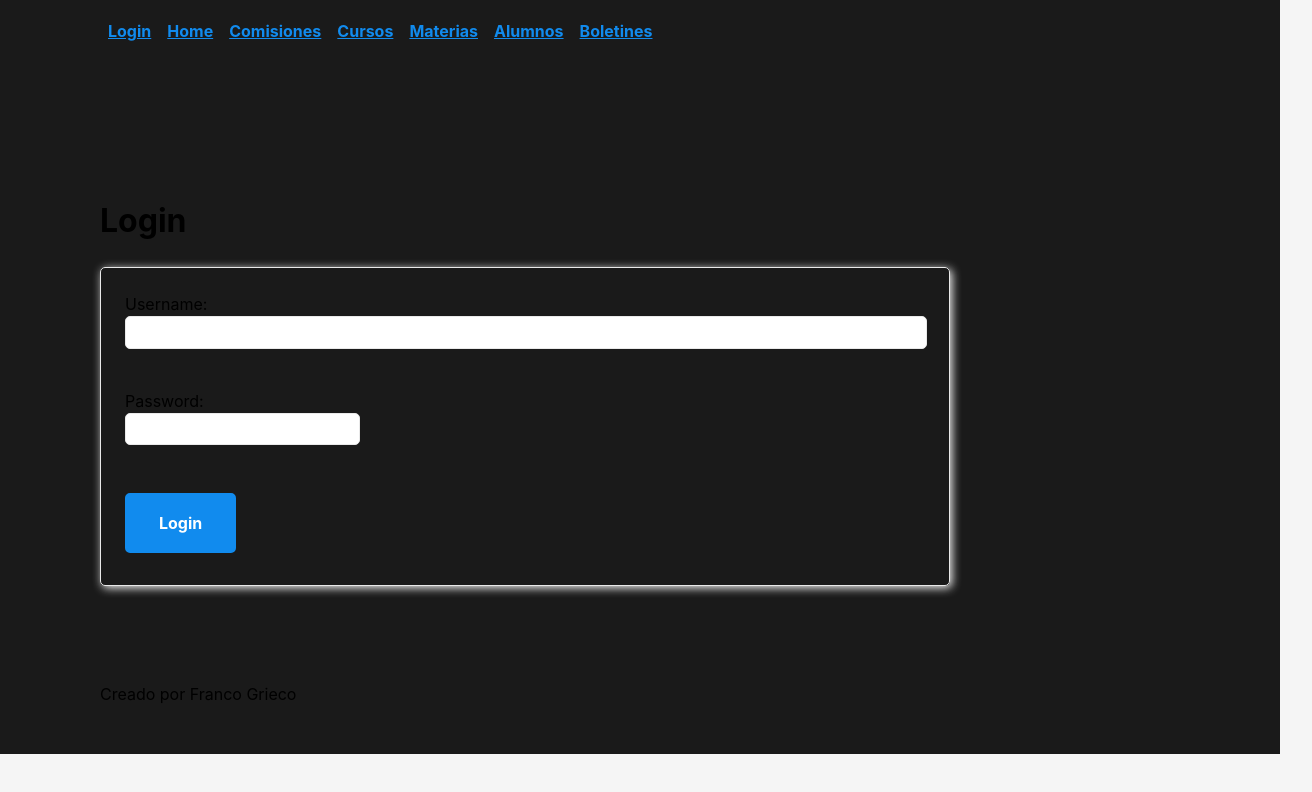
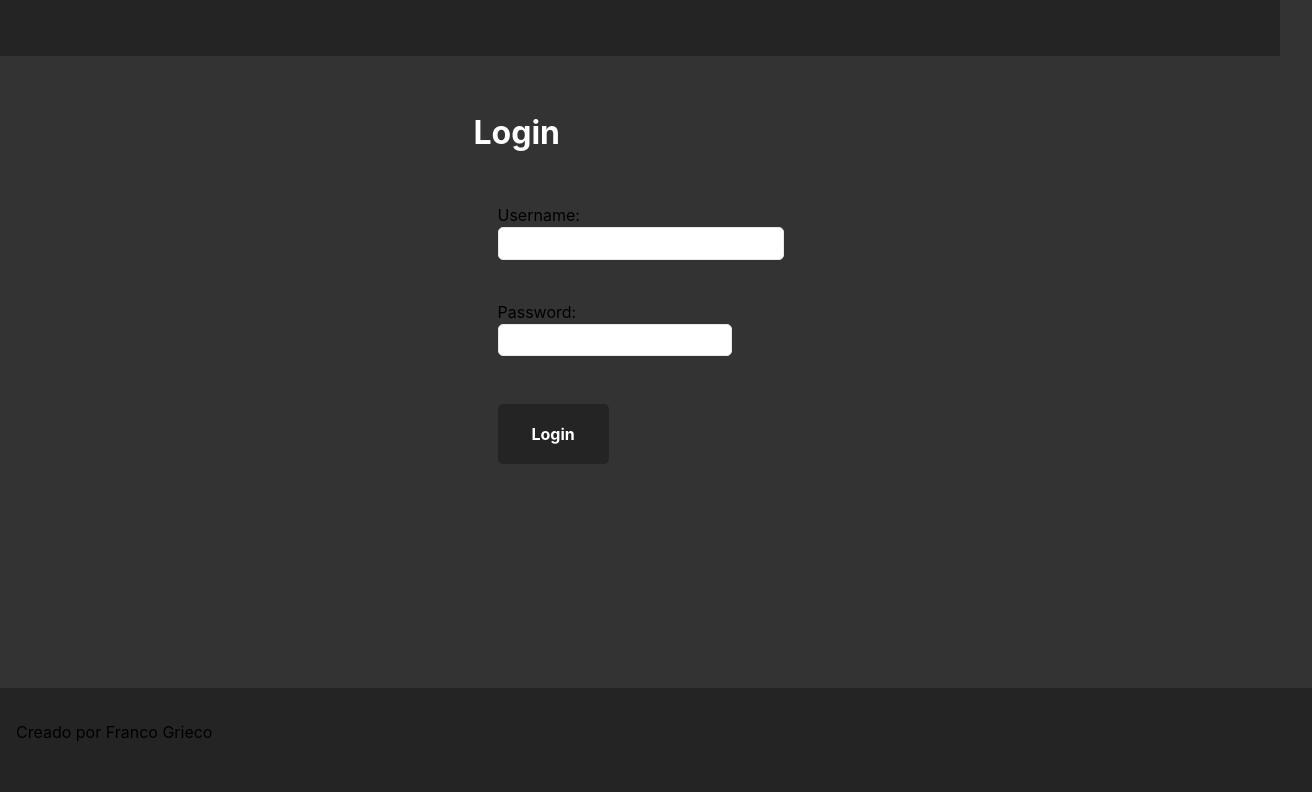
Before and after one commit to FrancoJGrieco/FrontEscuela, a React (Create React App) app: page /login in a window 1280 px wide. Shown: the top 792 px of the page, 1312 px wide, since content can reach past the window. Built offline with nearby package versions, Linux system fonts and the light colour scheme.

Commit message:
Modificacion de estilos de la pagina

```diff
--- a/src/components/App.js
+++ b/src/components/App.js
@@ -17,14 +17,15 @@ function App () {
   return (
     <div className="App">
       <BrowserRouter>
-        <header>
+        <header className='header-nav'>
           <nav>
+            {store.loggedIn &&
               <ul>
-              {!store.loggedIn &&
+                {/* {!store.loggedIn &&
                 <li>
                   <Link to='/login'>Login</Link>
                 </li>
-              }
+              } */}
                 <li>
                   <Link to='/'>Home</Link>
                 </li>
@@ -44,6 +45,7 @@ function App () {
                   <Link to='/boletines'>Boletines</Link>
                 </li>
               </ul>
+            }
           </nav>
         </header>
         <Routes>
--- a/src/components/alumnos/CreateForm.js
+++ b/src/components/alumnos/CreateForm.js
@@ -1,4 +1,5 @@
 import alumnosStore from '../../stores/alumnosStore'
+import ModalWindow from '../general/ModalWindow'
 
 export default function CreateForm () {
   const store = alumnosStore((store) => {
@@ -6,20 +7,27 @@ export default function CreateForm () {
       createFormVisibility: store.createFormVisibility,
       updateCreateFormField: store.updateCreateFormField,
       createForm: store.createForm,
-      createAlumno: store.createAlumno
+      createAlumno: store.createAlumno,
+      toggleCreate: store.toggleCreate
     }
   })
 
   if (!store.createFormVisibility) return <></>
   return (
-    <div>
+    <>
+      <ModalWindow>
+        <div className='exit-modal' onClick={() => store.toggleCreate()}><span>X</span></div>
         <h2>Crear alumno</h2>
-      <form onSubmit={store.createAlumno}>
+        <form onSubmit={store.createAlumno} className='form-modal'>
+          <label>Nombre</label>
           <input onChange={store.updateCreateFormField} value={store.createForm.nombre} name="nombre" /><br />
+          <label>Apellido</label>
           <input onChange={store.updateCreateFormField} value={store.createForm.apellido} name="apellido" /><br />
+          <label>Edad</label>
           <input onChange={store.updateCreateFormField} value={store.createForm.edad} name="edad" /><br />
           <button type="submit">Crear</button>
         </form>
-    </div>
+      </ModalWindow>
+    </>
   )
 }
--- a/src/components/alumnos/UpdateForm.js
+++ b/src/components/alumnos/UpdateForm.js
@@ -1,25 +1,33 @@
 import alumnosStore from '../../stores/alumnosStore'
+import ModalWindow from '../general/ModalWindow'
 
 export default function UpdateForm () {
   const store = alumnosStore((store) => {
     return {
       updateForm: store.updateForm,
       updateAlumno: store.updateAlumno,
-      handleUpdateFieldChange: store.handleUpdateFieldChange
-
+      handleUpdateFieldChange: store.handleUpdateFieldChange,
+      btnClose: store.btnClose,
+      updateFormVisibility: store.updateFormVisibility
     }
   })
 
-  if (!store.updateForm._id) return <></>
+  if (!store.updateFormVisibility) return <></>
   return (
-    <div>
+    <>
+      <ModalWindow>
+        <div className='exit-modal' onClick={() => store.btnClose()}><span>X</span></div>
         <h2>Modificar alumno</h2>
-      <form onSubmit={store.updateAlumno}>
+        <form onSubmit={store.updateAlumno} className='form-modal'>
+          <label>Nombre</label>
           <input onChange={store.handleUpdateFieldChange} value={store.updateForm.nombre} name='nombre' /><br />
+          <label>Apellido</label>
           <input onChange={store.handleUpdateFieldChange} value={store.updateForm.apellido} name='apellido' /><br />
+          <label>Edad</label>
           <input onChange={store.handleUpdateFieldChange} value={store.updateForm.edad} name='edad' /><br />
           <button type='submit'>Modificar</button>
         </form>
-    </div>
+      </ModalWindow>
+    </>
   )
 }
--- a/src/components/comisiones/CreateForm.js
+++ b/src/components/comisiones/CreateForm.js
@@ -2,6 +2,7 @@
 import { useEffect } from 'react'
 import comisionesStore from '../../stores/comisionesStore'
 import cursosStore from '../../stores/cursosStore'
+import ModalWindow from '../general/ModalWindow'
 
 export default function CreateForm () {
   const store = comisionesStore((store) => {
@@ -29,10 +30,11 @@ export default function CreateForm () {
 
   if (!store.createFormVisibility) return <></>
   return (
-    <div>
+    <>
+      <ModalWindow>
         <button onClick={store.cerrarForm}>x</button>
         <h2>Crear Comision</h2>
-      <form onSubmit={store.createComision}>
+        <form onSubmit={store.createComision} >
           <label>Numero de comisión</label>
           <input onChange={store.updateCreateFormField} value={store.createForm.numero} name="numero" />
           <label>Año de comisión</label>
@@ -48,6 +50,7 @@ export default function CreateForm () {
           </select>
           <button type="submit">Crear</button>
         </form>
-    </div>
+      </ModalWindow>
+    </>
   )
 }
--- a/src/components/comisiones/UpdateForm.js
+++ b/src/components/comisiones/UpdateForm.js
@@ -1,4 +1,5 @@
 import comisionesStore from '../../stores/comisionesStore'
+import ModalWindow from '../general/ModalWindow'
 
 export default function UpdateForm () {
   const store = comisionesStore((store) => {
@@ -13,7 +14,8 @@ export default function UpdateForm () {
 
   if (!store.updateFormVisibility) return <></>
   return (
-    <div>
+    <>
+      <ModalWindow>
         <h2>Modificar Comision</h2>
         <button onClick={store.cerrarForm}>x</button>
         <form onSubmit={store.updateComision}>
@@ -21,6 +23,7 @@ export default function UpdateForm () {
           <input onChange={store.handleUpdateFieldChange} value={store.updateForm.year} name='year' /><br />
           <button type='submit'>Modificar</button>
         </form>
-    </div>
+      </ModalWindow>
+    </>
   )
 }
--- /dev/null
+++ b/src/components/general/ModalWindow.js
@@ -0,0 +1,9 @@
+export default function ModalWindow ({ children }) {
+  return (
+    <div className='container-modal'>
+      <div className='content-modal'>
+        {children}
+      </div>
+    </div>
+  )
+}
--- a/src/index.css
+++ b/src/index.css
@@ -5,11 +5,13 @@
     --color-accent: #118bee15;
     --color-bg: #fff;
     --color-bg-secondary: #e9e9e9;
-    --color-link: #118bee;
+    /* --color-link: #118bee; */
+    --color-link: #242424;
     --color-secondary: #920de9;
     --color-secondary-accent: #920de90b;
     --color-shadow: #f4f4f4;
-    --color-table: #118bee;
+    --color-table: #242424;
+    /* --color-table: #118bee; */
     --color-text: #000;
     --color-text-secondary: #999;
     --color-scrollbar: #cacae8;
@@ -55,7 +57,11 @@ article aside {
     border-left: 4px solid var(--color-secondary);
     padding: 0.01rem 0.8rem;
 }
-
+#root, .App{
+    min-height: 100vh;
+    display: flex;
+    flex-direction: column;
+}
 body {
     background: var(--color-bg);
     color: var(--color-text);
@@ -64,16 +70,25 @@ body {
     margin: 0;
     overflow-x: hidden;
     padding: 0;
-    background-color: whitesmoke;
+    background-color: #333;
+    display: flex;
+    flex-direction: column;
+    min-height: 100vh;
 }
 
 footer,
 header,
 main {
     margin: 0 auto;
-    max-width: var(--width-content);
-    padding: 3rem 1rem;
+    padding: 2rem 1rem;
     /* display: flex; */
+}
+
+.header-nav{
+    width: 100%;
+    height: 3.5rem;
+    padding: 0;
+    background-color: #242424;
 }
 
 hr {
@@ -124,7 +139,7 @@ main header {
 }
 
 header {
-    max-height: 80px;
+    min-height: 2.5rem;
     text-align: var(--justify-important);
 }
 
@@ -151,20 +166,38 @@ nav {
     display: flex;
     font-weight: bold;
     justify-content: space-between;
-    margin-bottom: 7rem;
+}
+
+.header-nav nav {
+    height: 100%;
 }
 
 nav ul {
     list-style: none;
     padding: 0;
+    margin: auto;
+    height: 100%;
+    display: flex;
+    align-items: center;
 }
 
 nav ul li {
-    display: inline-block;
-    margin: 0 0.5rem;
+    display: flex;
     position: relative;
     text-align: left;
+    height: 100%;
+    align-items: center;
+    padding: 0 0.5rem;
+    background-color: #242424;
 }
+
+nav ul li a {
+    height: 100%;
+    width: 100%;
+    display: flex;
+    align-items: center;
+}
+
 nav ul li Link{
    color: red
 }
@@ -233,6 +266,7 @@ h5,
 h6 {
     line-height: var(--line-height);
     text-wrap: balance;
+    color: white
 }
 
 mark {
@@ -282,10 +316,10 @@ sup {
 
 /* Links */
 a {
-    color: var(--color-link);
+    color: white;
     display: inline-block;
     font-weight: bold;
-    text-decoration: underline;
+    text-decoration: none;
 }
 
 a:hover {
@@ -317,7 +351,8 @@ input[type="submit"] {
 }
 
 button:hover,
-input[type="submit"]:hover {
+input[type="submit"]:hover,
+nav ul li:hover {
     cursor: pointer;
     filter: brightness(var(--hover-brightness));
 }
@@ -378,9 +413,9 @@ input[type="submit"][disabled]:hover {
 }
 
 form {
-    border: 1px solid var(--color-bg-secondary);
+    /* border: 1px solid var(--color-bg-secondary); */
     border-radius: var(--border-radius);
-    box-shadow: var(--box-shadow) var(--color-shadow);
+    /*box-shadow: var(--box-shadow) var(--color-shadow);*/
     display: block;
     max-width: var(--width-card-wide);
     min-width: var(--width-card);
@@ -441,6 +476,8 @@ textarea[readonly] {
 label {
     font-weight: bold;
     margin-bottom: 0.2rem;
+    color: white
+
 }
 
 /* Popups */
@@ -521,6 +558,14 @@ blockquote footer {
     padding: 1.5rem 0;
 }
 
+footer{
+    min-height: 3rem;
+    margin: auto 0 0 0;
+    width: 100%;
+    max-width: 100%;
+    background-color: #242424;
+}
+
 /* Scrollbars */
 * {
     scrollbar-width: thin;
@@ -541,11 +586,8 @@ blockquote footer {
     border-radius: 10px;
 }
 
-main,
-header,
-footer,
-.App{
-    background-color: rgb(26, 26, 26);
+main{
+    min-height: 100%;
 }
 
 /* .formulario{
@@ -554,3 +596,62 @@ footer,
     height: 100vh;
     width: 100vw;
 } */
+
+.container-modal {
+    position: fixed;
+    top: 0;
+    left: 0;
+    background-color: rgba(95, 95, 95, 0.8)   ;
+    width: 100vw;
+    height: 100vh;
+    display: flex;
+    flex-direction: column;
+}
+
+.content-modal {
+    background-color: rgba(51, 51, 51);
+    border-radius: 10px;
+    padding: 0.5rem;
+    width: fit-content;
+    margin: auto;
+    min-width: 20vw;
+    display: flex;
+    flex-direction: column;
+    align-items: center;
+}
+
+.content-modal .exit-modal{
+    align-self: flex-start;
+}
+
+.content-modal button {
+    align-self: flex-end;
+}
+
+.exit-modal {
+    width: 2rem;
+    height: 2rem;
+    background-color: gray;
+    text-align: center;
+    border-radius: 5px;
+    transition: all 300ms ease;
+    display: flex;
+    cursor: pointer;
+}
+
+.exit-modal span {
+    margin: auto;
+    font-weight: bolder;
+}
+.exit-modal:hover{
+    background-color: gainsboro;
+}
+
+.form-modal{
+    display: flex;
+    flex-direction: column;
+}
+
+.form-modal input{
+    margin-bottom: 0.2rem;
+}
--- a/src/stores/alumnosStore.js
+++ b/src/stores/alumnosStore.js
@@ -4,6 +4,7 @@ import axios from 'axios'
 const alumnosStore = create((set) => ({
   alumnos: null,
   createFormVisibility: false,
+  updateFormVisibility: false,
 
   createForm: {
     nombre: '',
@@ -91,6 +92,7 @@ const alumnosStore = create((set) => ({
 
     set({
       alumnos: newAlumnos,
+      updateFormVisibility: false,
       updateForm: {
         _id: null,
         nombre: '',
@@ -102,6 +104,7 @@ const alumnosStore = create((set) => ({
   toggleUpdate: (alumno) => {
     set({
       createFormVisibility: false,
+      updateFormVisibility: true,
       createForm: {
         nombre: '',
         apellido: '',
@@ -123,7 +126,24 @@ const alumnosStore = create((set) => ({
         _id: null,
         nombre: '',
         apellido: '',
-        edad: 0
+        edad: ''
+      }
+    })
+  },
+  btnClose: () => {
+    set({
+      createFormVisibility: false,
+      updateFormVisibility: false,
+      updateForm: {
+        _id: null,
+        nombre: '',
+        apellido: '',
+        edad: ''
+      },
+      createForm: {
+        nombre: '',
+        apellido: '',
+        edad: ''
       }
     })
   }
```
Lines whose indentation alone changed are shown as unchanged.
